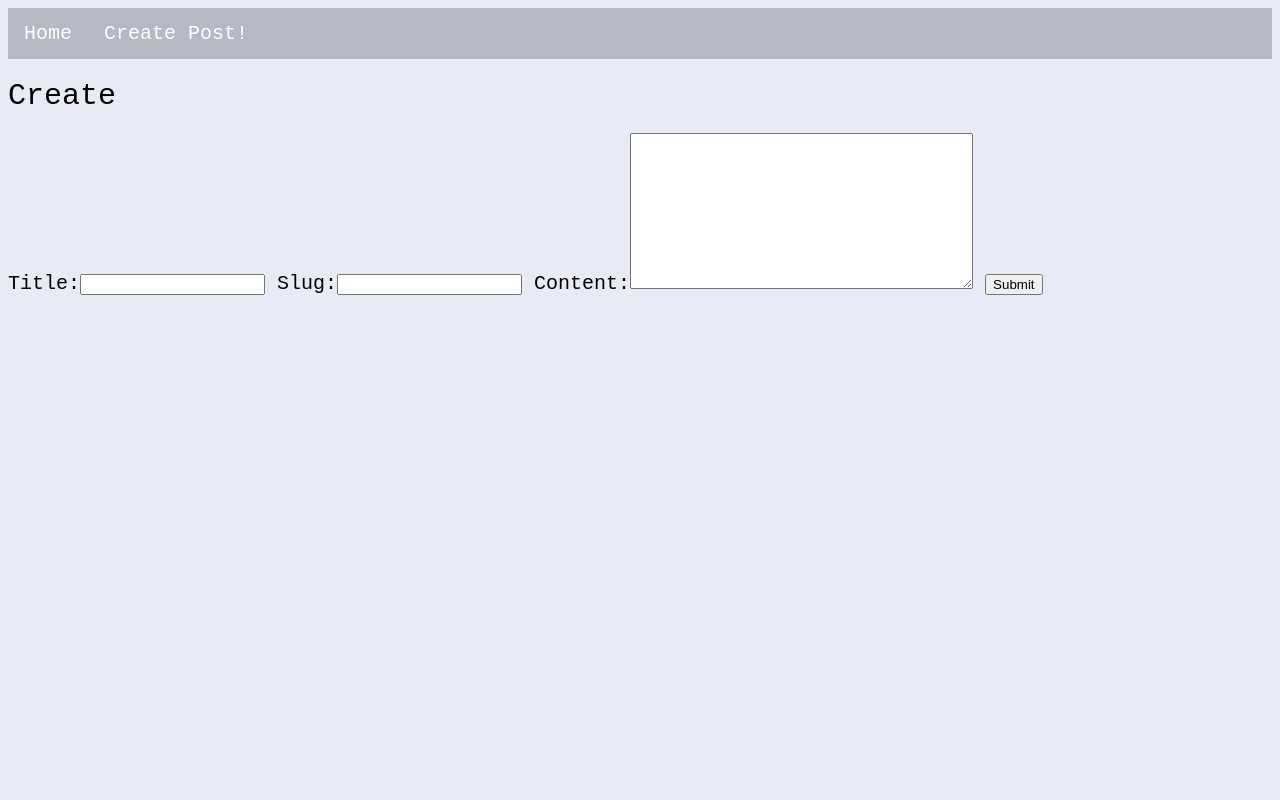
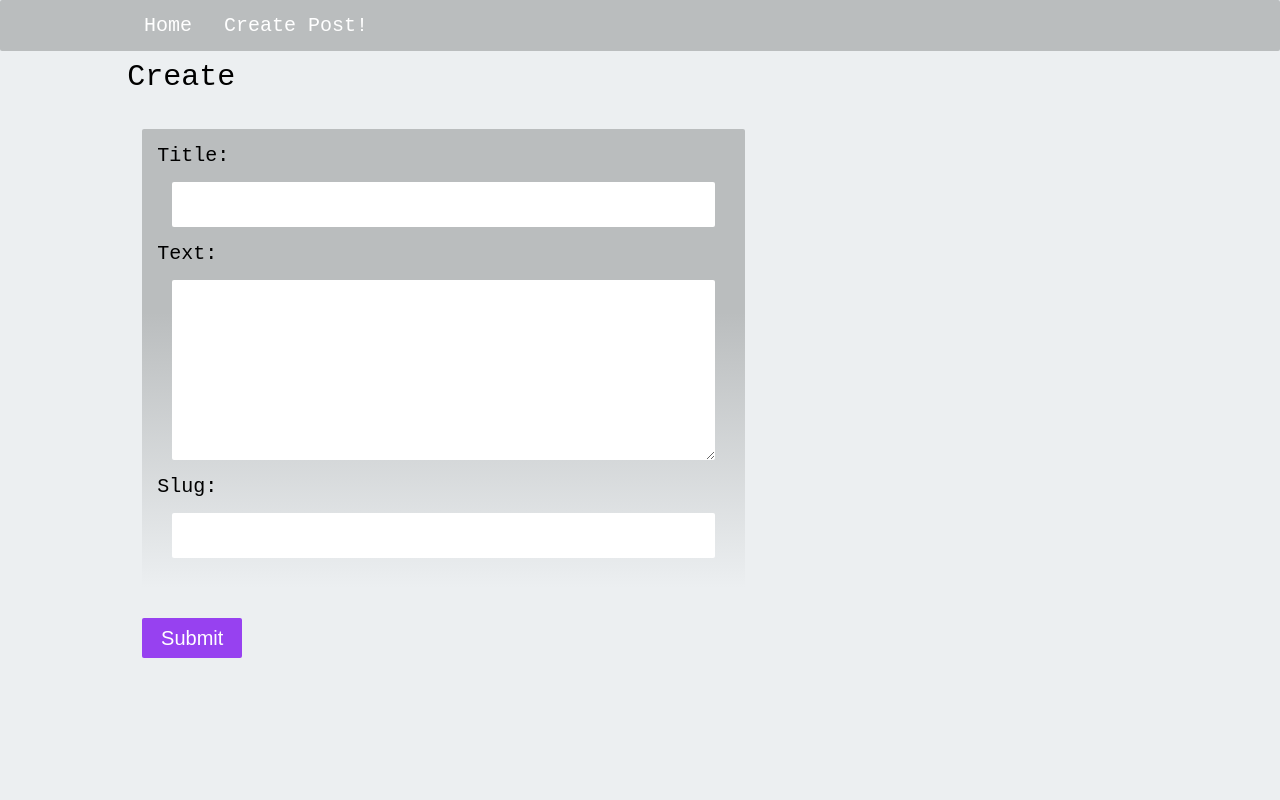
Before and after one commit to polly-morphism/my_blog, a Django app: page /blog/create/ in a window 1280 px wide. Run offline with Django 3.2, Linux system fonts and the light colour scheme.

Commit message:
add html

```diff
--- a/blog/pages/static/css/blog.css
+++ b/blog/pages/static/css/blog.css
@@ -1,40 +1,134 @@
+:root {
+  --primary   : #eceff1;
+  --p-light   : #ffffff;
+  --p-dark    : #babdbe;
+  --secondary : #6100bc;
+  --s-light   : #9741f0;
+  --s-lark    : #24008a;
+}
+
 body {
-background-color: #e8eaf6;
-font: 20px Courier New;
+  margin-top: 60px;
+  margin-left: 0px;
+  background-color : var(--primary);
+  font             : 20px Courier New;
 }
+
 head {
-font: 30px Courier New;
+  font : 30px Courier New;
 }
+
 h1 {
-font: 30px Courier New;
+  font : 30px Courier New;
+  margin-left: 10%;
+}
+header {
+    position: fixed;
+    top: 0;
+    width: 100%;
 
 }
 header ul {
- list-style-type: none;
- margin: 0;
- padding: 0;
- overflow: hidden;
- background-color: #b6b8c3;
- font: 20px Courier New;
+  margin           : 0;
+  padding          : 0;
+  padding-left: 10%;
+  overflow         : hidden;
+  border-radius    : 2px;
+  background-color : var(--p-dark);
+  font             : 20px Courier New;
+  list-style-type  : none;
+}
 
+p {
+  font : 20px Courier New;
 }
-p {
- font: 20px Courier New;
-}
+
 header li {
- float: left;
+  float : left;
 }
 
 header li a {
- display: block;
- color: white;
- text-align: center;
- padding: 14px 16px;
- text-decoration: none;
+  display         : block;
+  padding         : 14px 16px;
+  color           : white;
+  text-align      : center;
+  text-decoration : none;
 }
 
 /* Change the link color to #111 (black) on hover */
+
 header li a:hover {
- background-color: #b71c1c;
- color: #ffff;
+  color            : #ffff;
+  background-color : var(--secondary);
 }
+
+.button-class {
+  width            : 100px;
+  height           : 40px;
+  margin           : 15px;
+  color            : #ffff;
+  border           : none;
+  border-radius    : 2px;
+  background-color : var(--s-light);
+  font-size        : 20px;
+}
+
+.button-class:hover {
+  color            : var(--p-light);
+  background-color : var(--secondary);
+}
+
+.form-class {
+    margin-left: 10%;
+  display        : flex;
+  flex-direction : column;
+}
+
+.input-blog {
+  display          : flex;
+  width            : 50%;
+  margin           : 15px;
+  padding          : 15px;
+  border           : none;
+  border-radius    : 2px;
+  background:linear-gradient(180deg, var(--p-dark) 40%, var(--primary));
+  flex-direction   : column;
+}
+
+.input-blog input,
+textarea {
+  margin           : 15px;
+  padding          : 15px;
+  border           : none;
+  border-radius    : 2px;
+  background-color : var(--p-light);
+}
+
+.container {
+  display               : grid;
+  margin                : 10px 10%;
+  grid-template-columns : 1fr 1fr;
+  grid-template-rows    : 1fr;
+}
+
+.post-container-header {
+    margin: 15px 15px 0px 15px;
+    padding          : 15px;
+    border-top-left-radius: 2px;
+    border-top-right-radius: 2px;
+    color: var(--p-light);
+    background-color : var(--s-light);
+    /* background:linear-gradient(180deg, var(--s-light) 1%, var(--p-light)); */
+}
+
+.post-container-header a {
+    color: var(--p-light);
+    text-decoration: none;
+}
+.post-container-content {
+    margin: 0px 15px 15px 15px;
+    padding          : 15px;
+    /* border-bottom-left-radius: 10px;
+    border-bottom-right-radius: 10px; */
+    background:linear-gradient(180deg, var(--p-light) 80%, var(--primary));
+}
--- a/blog/templates/blogpost_create.html
+++ b/blog/templates/blogpost_create.html
@@ -5,10 +5,14 @@
 {% block content %}
 <h1>Create</h1>
 
-<form action="/blog/create/" method="post">
+<form class="form-class" action="/blog/create/" method="post">
     {% csrf_token %}
-    {{ form }}
-    <input type="submit" value="Submit">
+    <div class="input-blog">
+        Title: {{ form.title }}
+        Text: {{ form.content }}
+        Slug: {{ form.slug }}
+    </div>
+    <input class="button-class" type="submit" value="Submit">
 </form>
 {% endblock %}
 
```
Also changed, not shown: blog/templates/blogpost_list.html (+8 -5 lines), blog/templates/blogpost_retrieve.html (+6 -2 lines).
